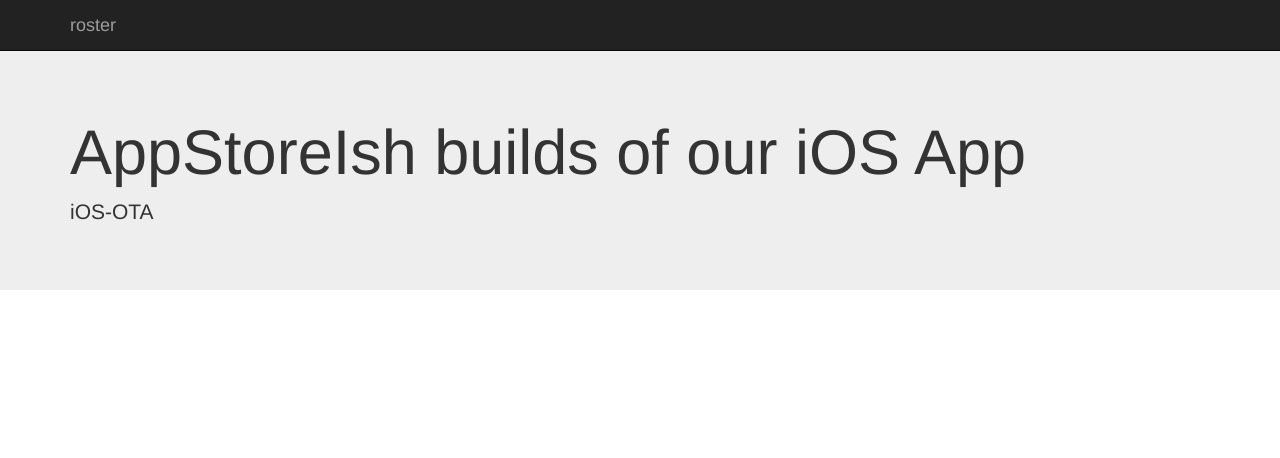
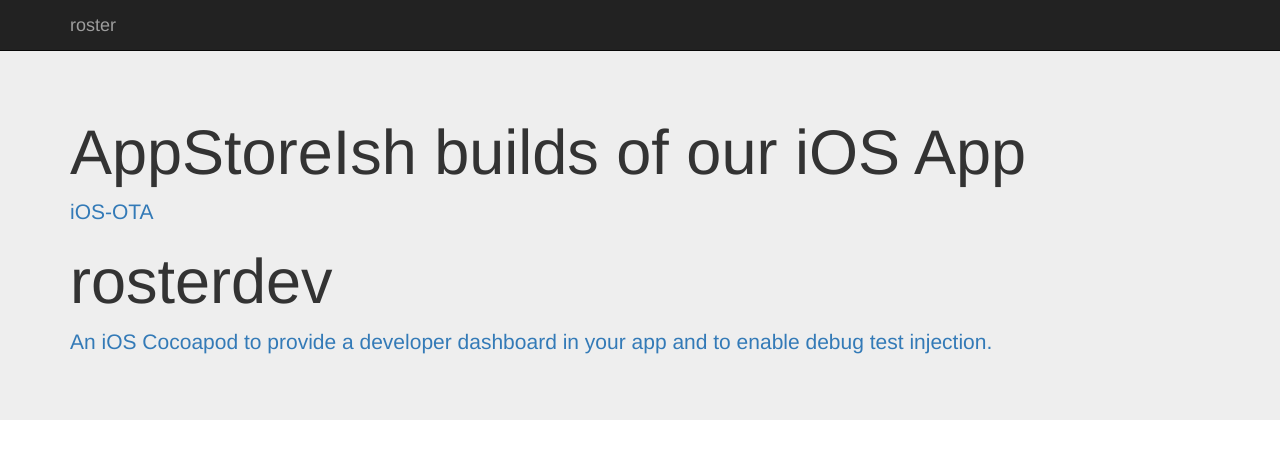
Before and after one commit to RosterHQ/rosterhq.git.io, a plain HTML site: page index.html in a window 1280 px wide. Drawn offline with nearby package versions, Linux system fonts and the light colour scheme.

Commit message:
Added extra link.

```diff
--- a/index.html
+++ b/index.html
@@ -77,7 +77,9 @@
     <div class="jumbotron">
       <div class="container">
         <h1>AppStoreIsh builds of our iOS App</h1>
-        <p><a href="iOS-OTA"></a>iOS-OTA</p>
+        <p><a href="iOS-OTA">iOS-OTA</a></p>
+        <h1>rosterdev</h1>
+        <p><a href="https://cocoapods.org/pods/rosterdev">An iOS Cocoapod to provide a developer dashboard in your app and to enable debug test injection.</a></p>
       </div>
     </div>
 
```
